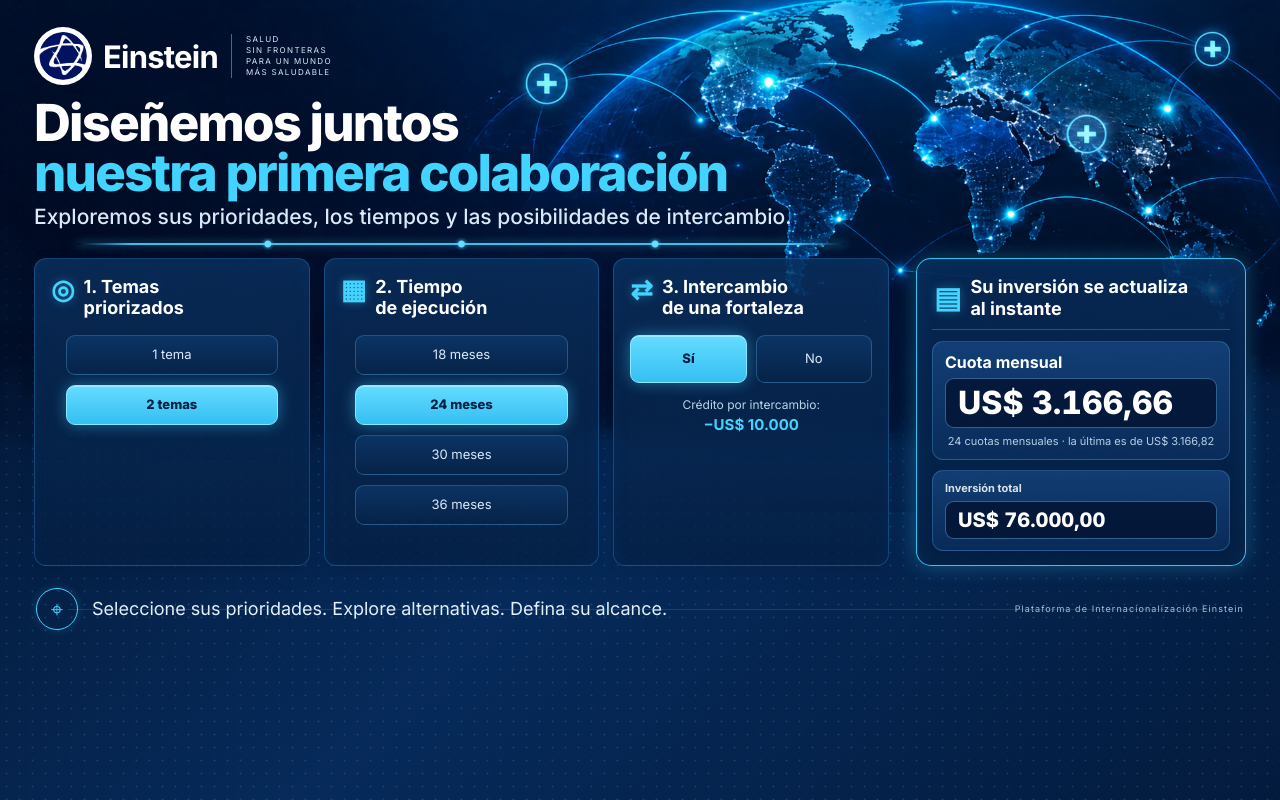
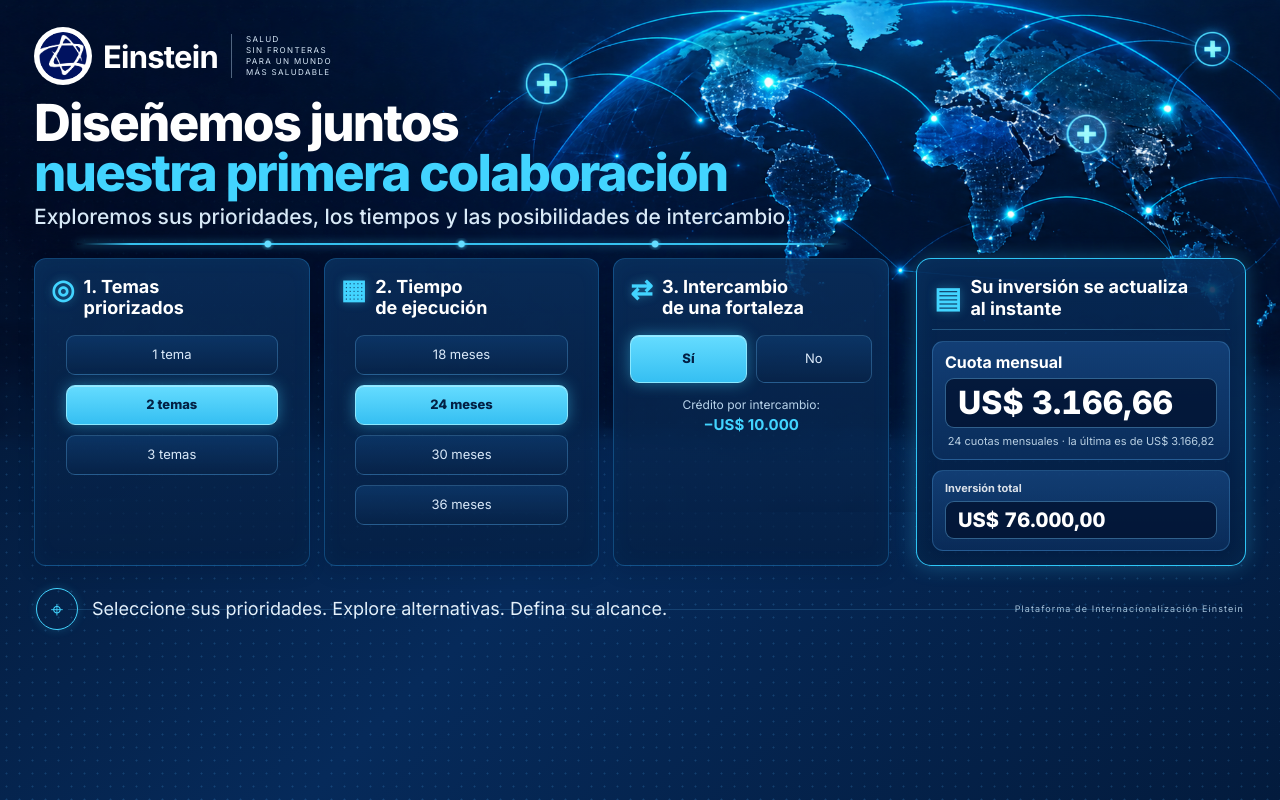
Before and after one commit to enriquez13/einstein-simulador, a React (Vite) app: page / in a window 1280 px wide. Built offline with nearby package versions, Linux system fonts and the light colour scheme.

Commit message:
actualiza valores

```diff
--- a/src/App.jsx
+++ b/src/App.jsx
@@ -124,7 +124,7 @@
               </h2>
 
               <div className="opts">
-                {[1, 2].map((n) => (
+                {[1, 2, 3].map((n) => (
                   <Option
                     key={n}
                     active={temas === n}
--- a/src/pricing.js
+++ b/src/pricing.js
@@ -1,5 +1,5 @@
 // ====== REGLAS DE PRECIOS (edítalas aquí) ======
-export const PRECIOS = { 1: 50500, 2: 86000}; // US$ por paquete completo
+export const PRECIOS = { 1: 50500, 2: 86000, 3: 121500}; // US$ por paquete completo
 export const PLAZOS = [18, 24, 30, 36];                    // meses
 export const CREDITO_INTERCAMBIO = 10000;                  // se resta si hay intercambio
 export const ADICIONAL_SIN_INTERCAMBIO = 0;            // se suma si no hay intercambio
```
